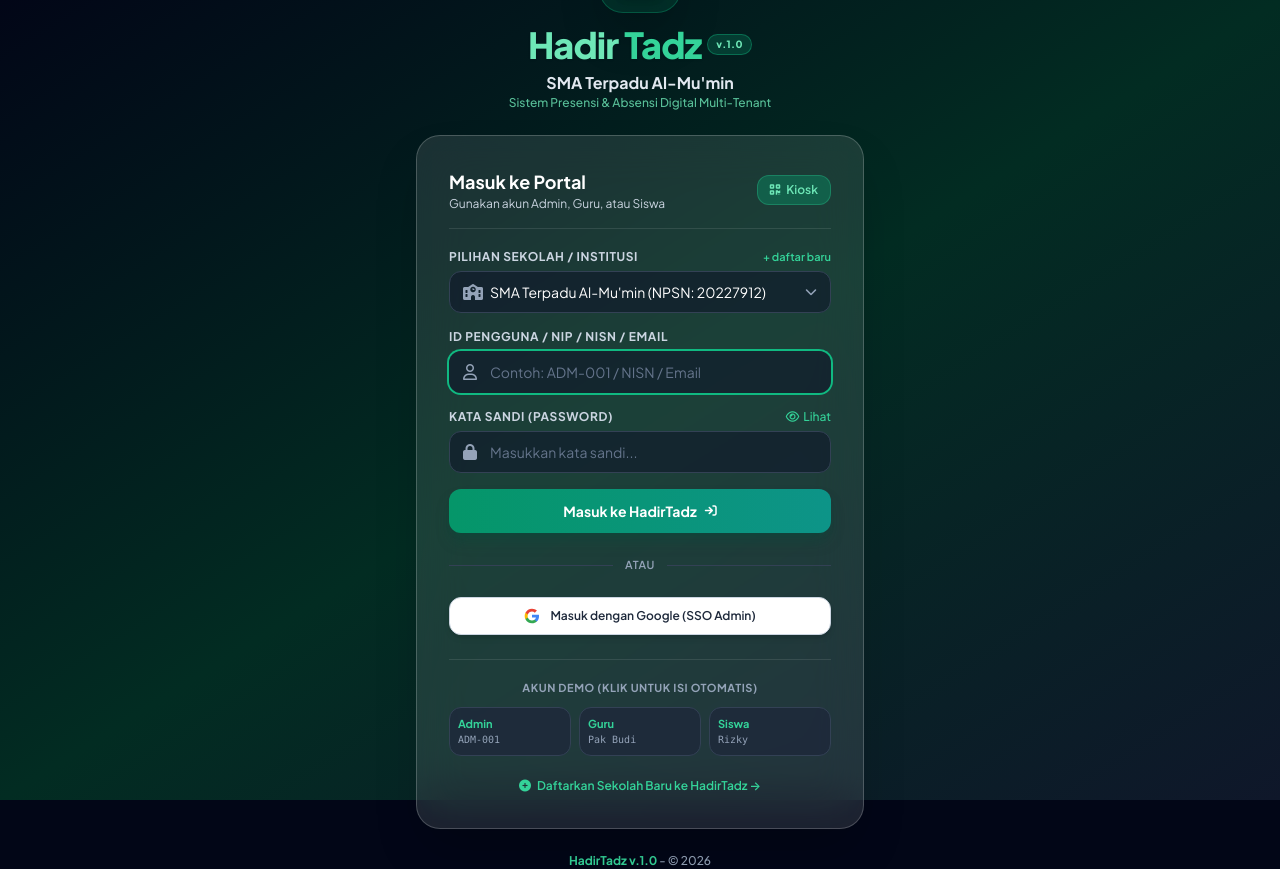
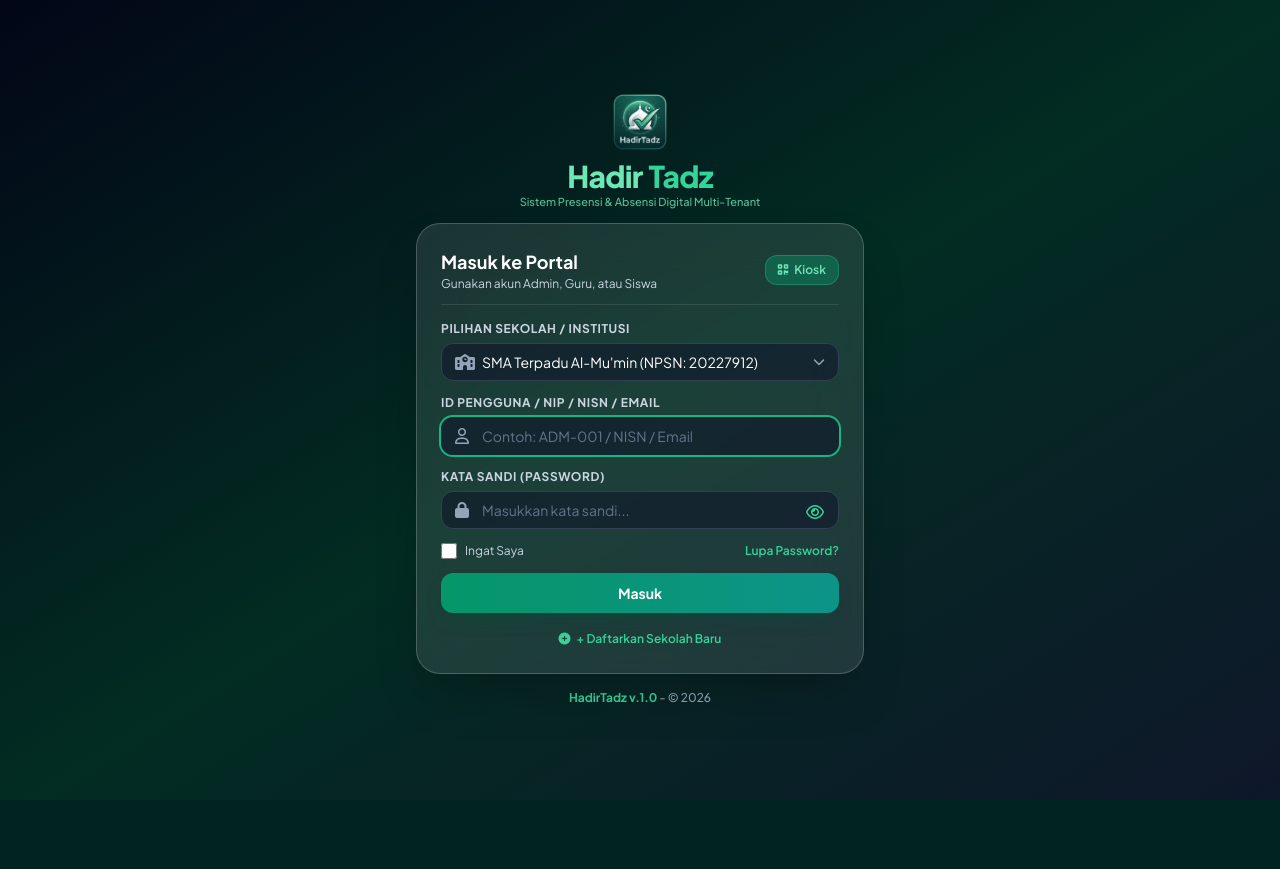
Before and after one commit to abdrohman968/HadirTadz, a PHP site: page /absensi_digital/auth/login.php in a window 1280 px wide. After the commit the page ends 800 px from the top, so only its background shows below. Run offline with PHP 8.4, Linux system fonts and the light colour scheme; data comes from the database, SQL or seed files in the repository; some libraries are stand-ins or nearby versions.

Commit message:
Tampilan auth dimodernkan: login & registrasi sekolah tanpa badge, toggle password, logo root

```diff
--- a/auth/login.php
+++ b/auth/login.php
@@ -13,6 +13,7 @@ $schools = get_all_schools();
 $selected_school_id = isset($_GET['school_id']) ? (int)$_GET['school_id'] : (isset($_SESSION['selected_school_id']) ? (int)$_SESSION['selected_school_id'] : 1);
 $current_school = current_school($selected_school_id);
 $school_name = $current_school['name'] ?? 'SMA Terpadu Al-Mu\'min';
+$school_phone = $current_school['phone'] ?? '';
 $base_url = get_base_url();
 $error = '';
 
@@ -63,13 +64,28 @@ if ($_SERVER['REQUEST_METHOD'] === 'POST') {
         }
     }
 }
+
+// Normalisasi nomor WhatsApp admin sekolah untuk tombol "Hubungi Admin" (0 -> 62)
+$wa_digits = '';
+$wa_url = '';
+if (!empty($school_phone)) {
+    $wa_digits = preg_replace('/\D/', '', $school_phone);
+    if (!empty($wa_digits)) {
+        if (str_starts_with($wa_digits, '0')) {
+            $wa_digits = '62' . substr($wa_digits, 1);
+        }
+        $wa_url = 'https://wa.me/' . $wa_digits . '?text=' . urlencode(
+            'Assalamualaikum/Selamat pagi, saya lupa kata sandi akun HadirTadz. Mohon bantuan untuk me-reset kata sandi saya. Terima kasih.'
+        );
+    }
+}
 ?>
 <!DOCTYPE html>
 <html lang="id" class="h-full bg-slate-950">
 <head>
     <meta charset="UTF-8">
     <meta name="viewport" content="width=device-width, initial-scale=1.0">
-    <title>Login - HadirTadz (v.1.0)</title>
+    <title>Login - HadirTadz</title>
     <!-- PWA Manifest -->
     <link rel="manifest" href="<?= $base_url ?>/manifest.json">
     <meta name="theme-color" content="#065f46">
@@ -97,6 +113,16 @@ if ($_SERVER['REQUEST_METHOD'] === 'POST') {
                             900: '#064e3b',
                             950: '#022c22',
                         }
+                    },
+                    keyframes: {
+                        shake: {
+                            '0%, 100%': { transform: 'translateX(0)' },
+                            '25%': { transform: 'translateX(-4px)' },
+                            '75%': { transform: 'translateX(4px)' },
+                        }
+                    },
+                    animation: {
+                        shake: 'shake 0.3s ease-in-out 0s 2',
                     }
                 }
             }
@@ -108,39 +134,32 @@ if ($_SERVER['REQUEST_METHOD'] === 'POST') {
 </head>
 <body class="min-h-full flex items-center justify-center p-4 sm:p-6 bg-gradient-to-br from-slate-950 via-emerald-950 to-slate-900 text-slate-100 antialiased selection:bg-emerald-500 selection:text-white">
 
-    <div class="w-full max-w-md">
+    <div class="w-full max-w-md my-auto">
 
-        <!-- App Branding & Dynamic School Logo Header -->
-        <div class="text-center mb-6">
-            <!-- Dynamic School / HadirTadz Logo -->
-            <div class="inline-flex items-center justify-center p-3 rounded-3xl bg-emerald-900/40 border border-emerald-500/30 backdrop-blur-xl shadow-2xl mb-3 group hover:scale-105 transition-transform duration-300">
+        <!-- App Branding -->
+        <div class="text-center mb-3">
+            <!-- Logo (tanpa frame, sesuai tampilan modern) -->
+            <div class="text-center mb-2">
                 <?php if (!empty($current_school['logo_url'])): ?>
-                    <img id="school-logo-img" src="<?= htmlspecialchars($current_school['logo_url']) ?>" alt="Logo Sekolah" class="w-14 h-14 object-contain">
+                    <img id="school-logo-img" src="<?= htmlspecialchars($current_school['logo_url']) ?>" alt="Logo Sekolah" class="h-14 w-auto object-contain mx-auto">
                 <?php else: ?>
-                    <!-- Official HadirTadz Modern Emblem -->
-                    <div id="default-logo-icon" class="w-14 h-14 rounded-2xl bg-gradient-to-br from-emerald-500 via-teal-600 to-emerald-800 text-white flex items-center justify-center text-3xl shadow-lg">
-                        <i class="fa-solid fa-graduation-cap"></i>
-                    </div>
+                    <img src="<?= $base_url ?>/logo.png" alt="Logo HadirTadz" class="h-14 w-auto object-contain mx-auto hover:scale-105 transition-transform duration-300">
                 <?php endif; ?>
             </div>
 
-            <!-- Two-Color App Name: Hadir (Dark Green / Emerald 700-800) + Tadz (Bright Green / Emerald 400) -->
+            <!-- Two-Color App Name -->
             <div class="flex items-center justify-center gap-1.5">
-                <span class="text-3xl sm:text-4xl font-black tracking-tight drop-shadow-sm text-emerald-300">Hadir</span><span class="text-3xl sm:text-4xl font-black tracking-tight drop-shadow-sm text-emerald-400">Tadz</span>
-                <span class="px-2 py-0.5 rounded-full text-[10px] font-extrabold bg-emerald-500/20 text-emerald-300 border border-emerald-500/40 tracking-wider">v.1.0</span>
+                <span class="text-2xl sm:text-3xl font-black tracking-tight drop-shadow-sm text-emerald-300">Hadir</span>
+                <span class="text-2xl sm:text-3xl font-black tracking-tight drop-shadow-sm text-emerald-400">Tadz</span>
             </div>
 
-            <!-- Dynamic School Title -->
-            <h2 id="school-name-display" class="text-base font-bold text-slate-200 mt-1.5 truncate max-w-sm mx-auto">
-                <?= htmlspecialchars($school_name) ?>
-            </h2>
-            <p class="text-xs text-emerald-300/80 font-medium">Sistem Presensi & Absensi Digital Multi-Tenant</p>
+            <p class="text-[11px] text-emerald-300/80 font-medium">Sistem Presensi & Absensi Digital Multi-Tenant</p>
         </div>
 
         <!-- Login Card -->
-        <div class="bg-white/10 backdrop-blur-xl border border-white/20 p-6 sm:p-8 rounded-3xl shadow-2xl relative overflow-hidden">
+        <div class="bg-white/10 backdrop-blur-xl border border-white/20 p-5 sm:p-6 rounded-3xl shadow-2xl relative overflow-hidden">
 
-            <div class="flex items-center justify-between mb-5 pb-4 border-b border-white/10">
+            <div class="flex items-center justify-between mb-4 pb-3 border-b border-white/10">
                 <div>
                     <h2 class="text-lg font-bold text-white">Masuk ke Portal</h2>
                     <p class="text-xs text-slate-300">Gunakan akun Admin, Guru, atau Siswa</p>
@@ -155,37 +174,34 @@ if ($_SERVER['REQUEST_METHOD'] === 'POST') {
             $flash = get_flash();
             if ($flash):
             ?>
-                <div class="mb-5 p-3.5 rounded-xl <?= $flash['type'] === 'error' ? 'bg-rose-500/20 border-rose-500/40 text-rose-200' : 'bg-emerald-500/20 border-emerald-500/40 text-emerald-200' ?> border text-xs flex items-center gap-2.5">
+                <div role="alert" class="mb-5 p-3.5 rounded-xl <?= $flash['type'] === 'error' ? 'bg-rose-500/20 border-rose-500/40 text-rose-200' : 'bg-emerald-500/20 border-emerald-500/40 text-emerald-200' ?> border text-xs flex items-center gap-2.5">
                     <i class="fa-solid <?= $flash['type'] === 'error' ? 'fa-circle-exclamation text-rose-400' : 'fa-circle-check text-emerald-400' ?> text-base"></i>
                     <span><?= htmlspecialchars($flash['message']) ?></span>
                 </div>
             <?php endif; ?>
 
             <?php if (!empty($error)): ?>
-                <div class="mb-5 p-3.5 rounded-xl bg-rose-500/20 border border-rose-500/40 text-rose-200 text-xs flex items-center gap-2.5">
+                <div role="alert" class="mb-5 p-3.5 rounded-xl bg-rose-500/20 border border-rose-500/40 text-rose-200 text-xs flex items-center gap-2.5 animate-shake">
                     <i class="fa-solid fa-circle-exclamation text-base text-rose-400"></i>
                     <span><?= htmlspecialchars($error) ?></span>
                 </div>
             <?php endif; ?>
 
-            <form method="POST" action="" class="space-y-4">
+            <form method="POST" action="" class="space-y-3.5">
 
-                <!-- Multi-School Selector (Dynamic Multi-Tenant) -->
+                <!-- Multi-School Selector -->
                 <div>
-                    <label class="block text-xs font-bold uppercase tracking-wider text-slate-300 mb-1.5 flex items-center justify-between">
+                    <label class="block text-xs font-bold uppercase tracking-wider text-slate-300 mb-1.5">
                         <span>Pilihan Sekolah / Institusi</span>
-                        <a href="<?= $base_url ?>/auth/register_school.php" class="text-[11px] text-emerald-400 hover:text-emerald-300 font-semibold lowercase tracking-normal">
-                            + daftar baru
-                        </a>
                     </label>
                     <div class="relative">
                         <div class="absolute inset-y-0 left-0 pl-3.5 flex items-center pointer-events-none text-slate-400">
                             <i class="fa-solid fa-school"></i>
                         </div>
-                        <select name="school_id" id="school-select" onchange="onSchoolChange(this)"
-                            class="w-full pl-10 pr-8 py-2.5 bg-slate-900/60 border border-slate-700 rounded-xl text-white text-sm focus:outline-none focus:ring-2 focus:ring-emerald-500 focus:border-transparent transition appearance-none cursor-pointer">
+                        <select name="school_id" id="school-select"
+                            class="w-full pl-10 pr-8 py-2 bg-slate-900/60 border border-slate-700 rounded-xl text-white text-sm focus:outline-none focus:ring-2 focus:ring-emerald-500 focus:border-transparent transition appearance-none cursor-pointer">
                             <?php foreach ($schools as $sch): ?>
-                                <option value="<?= $sch['id'] ?>" <?= $sch['id'] == $selected_school_id ? 'selected' : '' ?> data-name="<?= htmlspecialchars($sch['name']) ?>" data-logo="<?= htmlspecialchars($sch['logo_url'] ?? '') ?>">
+                                <option value="<?= $sch['id'] ?>" <?= $sch['id'] == $selected_school_id ? 'selected' : '' ?> class="bg-slate-900 text-white">
                                     <?= htmlspecialchars($sch['name']) ?> (NPSN: <?= htmlspecialchars($sch['npsn']) ?>)
                                 </option>
                             <?php endforeach; ?>
@@ -196,90 +212,88 @@ if ($_SERVER['REQUEST_METHOD'] === 'POST') {
                     </div>
                 </div>
 
-                <!-- ID Pengguna / Identifier -->
+                <!-- ID Pengguna -->
                 <div>
                     <label class="block text-xs font-bold uppercase tracking-wider text-slate-300 mb-1.5">ID Pengguna / NIP / NISN / Email</label>
                     <div class="relative">
                         <div class="absolute inset-y-0 left-0 pl-3.5 flex items-center pointer-events-none text-slate-400">
                             <i class="fa-regular fa-user"></i>
                         </div>
-                        <input type="text" id="identifier-input" name="identifier" required autofocus placeholder="Contoh: ADM-001 / NISN / Email"
-                            class="w-full pl-10 pr-4 py-2.5 bg-slate-900/60 border border-slate-700 rounded-xl text-white text-sm placeholder-slate-500 focus:outline-none focus:ring-2 focus:ring-emerald-500 focus:border-transparent transition">
+                        <input type="text" id="identifier-input" name="identifier" required autofocus placeholder="Contoh: ADM-001 / NISN / Email" value="<?= htmlspecialchars($_POST['identifier'] ?? '') ?>"
+                            class="w-full pl-10 pr-4 py-2 bg-slate-900/60 border border-slate-700 rounded-xl text-white text-sm placeholder-slate-500 focus:outline-none focus:ring-2 focus:ring-emerald-500 focus:border-transparent transition">
                     </div>
                 </div>
 
-                <!-- Password -->
+                <!-- Password (ikon mata di dalam field, tanpa teks "Lihat") -->
                 <div>
-                    <div class="flex items-center justify-between mb-1.5">
-                        <label class="block text-xs font-bold uppercase tracking-wider text-slate-300">Kata Sandi (Password)</label>
-                        <button type="button" onclick="togglePasswordVisibility()" class="text-xs text-emerald-400 hover:text-emerald-300 font-medium">
-                            <span id="toggle-text"><i class="fa-regular fa-eye mr-1"></i>Lihat</span>
-                        </button>
-                    </div>
+                    <label class="block text-xs font-bold uppercase tracking-wider text-slate-300 mb-1.5">Kata Sandi (Password)</label>
                     <div class="relative">
                         <div class="absolute inset-y-0 left-0 pl-3.5 flex items-center pointer-events-none text-slate-400">
                             <i class="fa-solid fa-lock"></i>
                         </div>
                         <input type="password" id="password-input" name="password" required placeholder="Masukkan kata sandi..."
-                            class="w-full pl-10 pr-4 py-2.5 bg-slate-900/60 border border-slate-700 rounded-xl text-white text-sm placeholder-slate-500 focus:outline-none focus:ring-2 focus:ring-emerald-500 focus:border-transparent transition">
+                            class="w-full pl-10 pr-11 py-2 bg-slate-900/60 border border-slate-700 rounded-xl text-white text-sm placeholder-slate-500 focus:outline-none focus:ring-2 focus:ring-emerald-500 focus:border-transparent transition">
+                        <button type="button" id="toggle-password-btn" onclick="togglePasswordVisibility()" aria-label="Tampilkan kata sandi"
+                            class="absolute inset-y-0 right-0 pr-3.5 flex items-center text-emerald-400 hover:text-emerald-300 cursor-pointer">
+                            <i id="toggle-eye-icon" class="fa-regular fa-eye w-5 h-5 text-base"></i>
+                        </button>
+                    </div>
+                </div>
+
+                <!-- Ingat Saya + Lupa Password? -->
+                <div class="flex items-center justify-between mt-2">
+                    <label class="inline-flex items-center gap-2 text-xs text-slate-300 cursor-pointer select-none">
+                        <input type="checkbox" name="remember" value="1" class="w-4 h-4 rounded-md border-slate-600 bg-slate-900/60 text-emerald-500 focus:ring-emerald-500 focus:ring-2">
+                        <span>Ingat Saya</span>
+                    </label>
+                    <button type="button" id="forgot-toggle" onclick="toggleForgotPanel()" aria-expanded="false" aria-controls="forgot-password-panel"
+                        class="text-xs text-emerald-400 hover:text-emerald-300 font-semibold">
+                        Lupa Password?
+                    </button>
+                </div>
+
+                <!-- Forgot Password Panel -->
+                <div id="forgot-password-panel" class="hidden p-4 rounded-2xl bg-slate-900/50 border border-emerald-500/25 text-left">
+                    <div class="flex items-start gap-2.5">
+                        <i class="fa-solid fa-key text-emerald-400 text-xl mt-0.5 flex-shrink-0"></i>
+                        <div class="flex-1">
+                            <p class="text-sm font-semibold text-white mb-1">Lupa Kata Sandi?</p>
+                            <p class="text-xs text-slate-300 leading-relaxed">
+                                Hubungi administrator sekolah <span class="font-semibold text-white"><?= htmlspecialchars($school_name) ?></span> melalui WhatsApp untuk me-reset kata sandi Anda.
+                            </p>
+                            <div class="mt-3">
+                                <?php if (!empty($wa_url)): ?>
+                                    <a href="<?= htmlspecialchars($wa_url) ?>" target="_blank" rel="noopener noreferrer"
+                                        class="inline-flex items-center gap-2 px-4 py-2.5 rounded-xl bg-emerald-600 hover:bg-emerald-500 text-white text-xs font-bold shadow-lg transition">
+                                        <i class="fa-brands fa-whatsapp w-4 h-4 text-base"></i>
+                                        <span>Hubungi Admin</span>
+                                    </a>
+                                <?php else: ?>
+                                    <p class="text-[11px] text-amber-300/90">Nomor WhatsApp admin sekolah belum tersedia. Silakan hubungi pihak sekolah secara langsung.</p>
+                                <?php endif; ?>
+                            </div>
+                        </div>
                     </div>
                 </div>
 
                 <!-- Submit Button -->
-                <button type="submit" class="w-full mt-2 py-3 px-4 rounded-xl bg-gradient-to-r from-emerald-600 to-teal-600 hover:from-emerald-500 hover:to-teal-500 text-white font-bold text-sm shadow-lg shadow-emerald-900/40 transform active:scale-[0.99] transition duration-200 flex items-center justify-center gap-2">
-                    <span>Masuk ke HadirTadz</span>
-                    <i class="fa-solid fa-arrow-right-to-bracket text-xs"></i>
+                <button type="submit" id="submit-btn"
+                    class="w-full py-2.5 px-4 rounded-xl bg-gradient-to-r from-emerald-600 to-teal-600 hover:from-emerald-500 hover:to-teal-500 text-white font-bold text-sm shadow-lg shadow-emerald-900/40 transform active:scale-[0.99] transition duration-200 flex items-center justify-center gap-2 cursor-pointer">
+                    <span id="submit-text">Masuk</span>
                 </button>
-
-                <!-- Divider -->
-                <div class="relative flex py-2 items-center">
-                    <div class="flex-grow border-t border-slate-700"></div>
-                    <span class="flex-shrink mx-3 text-slate-400 text-[11px] font-semibold uppercase tracking-wider">Atau</span>
-                    <div class="flex-grow border-t border-slate-700"></div>
-                </div>
-
-                <!-- Google SSO Button -->
-                <a href="<?= $base_url ?>/auth/google_auth.php?demo=1" class="w-full py-2.5 px-4 rounded-xl bg-white hover:bg-slate-100 text-slate-800 font-semibold text-xs border border-slate-300 shadow-md transition flex items-center justify-center gap-2.5">
-                    <svg class="w-4 h-4" viewBox="0 0 24 24">
-                        <path fill="#4285F4" d="M22.56 12.25c0-.78-.07-1.53-.2-2.25H12v4.26h5.92c-.26 1.37-1.04 2.53-2.21 3.31v2.77h3.57c2.08-1.92 3.28-4.74 3.28-8.09z"/>
-                        <path fill="#34A853" d="M12 23c2.97 0 5.46-.98 7.28-2.66l-3.57-2.77c-.98.66-2.23 1.06-3.71 1.06-2.86 0-5.29-1.93-6.16-4.53H2.18v2.84C3.99 20.53 7.7 23 12 23z"/>
-                        <path fill="#FBBC05" d="M5.84 14.09c-.22-.66-.35-1.36-.35-2.09s.13-1.43.35-2.09V7.06H2.18C1.43 8.55 1 10.22 1 12s.43 3.45 1.18 4.94l2.85-2.22.81-.63z"/>
-                        <path fill="#EA4335" d="M12 5.38c1.62 0 3.06.56 4.21 1.64l3.15-3.15C17.45 2.09 14.97 1 12 1 7.7 1 3.99 3.47 2.18 7.06l3.66 2.84c.87-2.6 3.3-4.52 6.16-4.52z"/>
-                    </svg>
-                    <span>Masuk dengan Google (SSO Admin)</span>
-                </a>
             </form>
 
-            <!-- Quick Demo Accounts Switcher -->
-            <div class="mt-6 pt-5 border-t border-white/10">
-                <p class="text-[11px] font-bold text-slate-400 uppercase tracking-wider mb-2.5 text-center">Akun Demo (Klik untuk Isi Otomatis)</p>
-                <div class="grid grid-cols-3 gap-2">
-                    <button type="button" onclick="fillDemo('ADM-001', 'hadir123')" class="p-2 rounded-xl bg-slate-800/80 hover:bg-emerald-800/60 border border-slate-700 text-left transition group">
-                        <div class="text-[11px] font-bold text-emerald-400 group-hover:text-white">Admin</div>
-                        <div class="text-[10px] text-slate-400 font-mono">ADM-001</div>
-                    </button>
-                    <button type="button" onclick="fillDemo('198503152010011002', 'hadir123')" class="p-2 rounded-xl bg-slate-800/80 hover:bg-emerald-800/60 border border-slate-700 text-left transition group">
-                        <div class="text-[11px] font-bold text-emerald-400 group-hover:text-white">Guru</div>
-                        <div class="text-[10px] text-slate-400 font-mono">Pak Budi</div>
-                    </button>
-                    <button type="button" onclick="fillDemo('12009101', 'hadir123')" class="p-2 rounded-xl bg-slate-800/80 hover:bg-emerald-800/60 border border-slate-700 text-left transition group">
-                        <div class="text-[11px] font-bold text-emerald-400 group-hover:text-white">Siswa</div>
-                        <div class="text-[10px] text-slate-400 font-mono">Rizky</div>
-                    </button>
-                </div>
-            </div>
-
-            <!-- Daftar Sekolah Baru Link -->
-            <div class="mt-4 text-center">
+            <!-- Daftar Sekolah Baru -->
+            <div class="mt-3 text-center">
                 <a href="<?= $base_url ?>/auth/register_school.php" class="text-xs text-emerald-400 hover:text-emerald-300 font-semibold inline-flex items-center gap-1.5 transition">
                     <i class="fa-solid fa-plus-circle"></i>
-                    <span>Daftarkan Sekolah Baru ke HadirTadz &rarr;</span>
+                    <span>+ Daftarkan Sekolah Baru</span>
                 </a>
             </div>
         </div>
 
-        <!-- Footer Hak Cipta Sesuai Revisi: HadirTadz v.1.0 - © 2026 -->
-        <div class="mt-6 text-center text-xs text-slate-400 font-medium">
+        <!-- Footer Hak Cipta -->
+        <div class="mt-4 text-center text-xs text-slate-400 font-medium">
             <span class="font-bold text-emerald-400">HadirTadz v.1.0</span> - &copy; 2026
         </div>
     </div>
@@ -287,31 +301,39 @@ if ($_SERVER['REQUEST_METHOD'] === 'POST') {
     <script>
         function togglePasswordVisibility() {
             const pwd = document.getElementById('password-input');
-            const toggleText = document.getElementById('toggle-text');
+            const icon = document.getElementById('toggle-eye-icon');
+            const btn = document.getElementById('toggle-password-btn');
             if (pwd.type === 'password') {
                 pwd.type = 'text';
-                toggleText.innerHTML = '<i class="fa-regular fa-eye-slash mr-1"></i>Sembunyi';
+                icon.className = 'fa-regular fa-eye-slash w-5 h-5 text-base';
+                btn.setAttribute('aria-label', 'Sembunyikan kata sandi');
             } else {
                 pwd.type = 'password';
-                toggleText.innerHTML = '<i class="fa-regular fa-eye mr-1"></i>Lihat';
+                icon.className = 'fa-regular fa-eye w-5 h-5 text-base';
+                btn.setAttribute('aria-label', 'Tampilkan kata sandi');
             }
         }
 
-        function fillDemo(identifier, password) {
-            document.getElementById('identifier-input').value = identifier;
-            document.getElementById('password-input').value = password;
+        function toggleForgotPanel() {
+            const panel = document.getElementById('forgot-password-panel');
+            const btn = document.getElementById('forgot-toggle');
+            const expanded = btn.getAttribute('aria-expanded') === 'true';
+            panel.classList.toggle('hidden', expanded);
+            btn.setAttribute('aria-expanded', String(!expanded));
         }
 
-        function onSchoolChange(select) {
-            const selectedOpt = select.options[select.selectedIndex];
-            const schoolName = selectedOpt.getAttribute('data-name');
-            const schoolLogo = selectedOpt.getAttribute('data-logo');
-
-            const nameDisplay = document.getElementById('school-name-display');
-            if (nameDisplay && schoolName) {
-                nameDisplay.textContent = schoolName;
+        // Tambahkan spinner loading saat submit, dan disable tombol agar tidak dobel klik
+        document.getElementById('submit-btn').addEventListener('click', function (e) {
+            if (this.disabled) return;
+            // Biarkan validasi native memproses; hanya aktif saat field valid & form siap submit
+            if (!document.getElementById('identifier-input').value.trim() || !document.getElementById('password-input').value) {
+                return;
             }
-        }
+            this.disabled = true;
+            this.classList.add('disabled:opacity-60');
+            document.getElementById('submit-text').innerHTML =
+                '<div class="w-5 h-5 border-2 border-white border-t-transparent rounded-full animate-spin"></div>';
+        });
     </script>
 </body>
 </html>
```
Also changed, not shown: auth/register_school.php (+40 -16 lines), CHANGELOG.md, logo.png (added).
